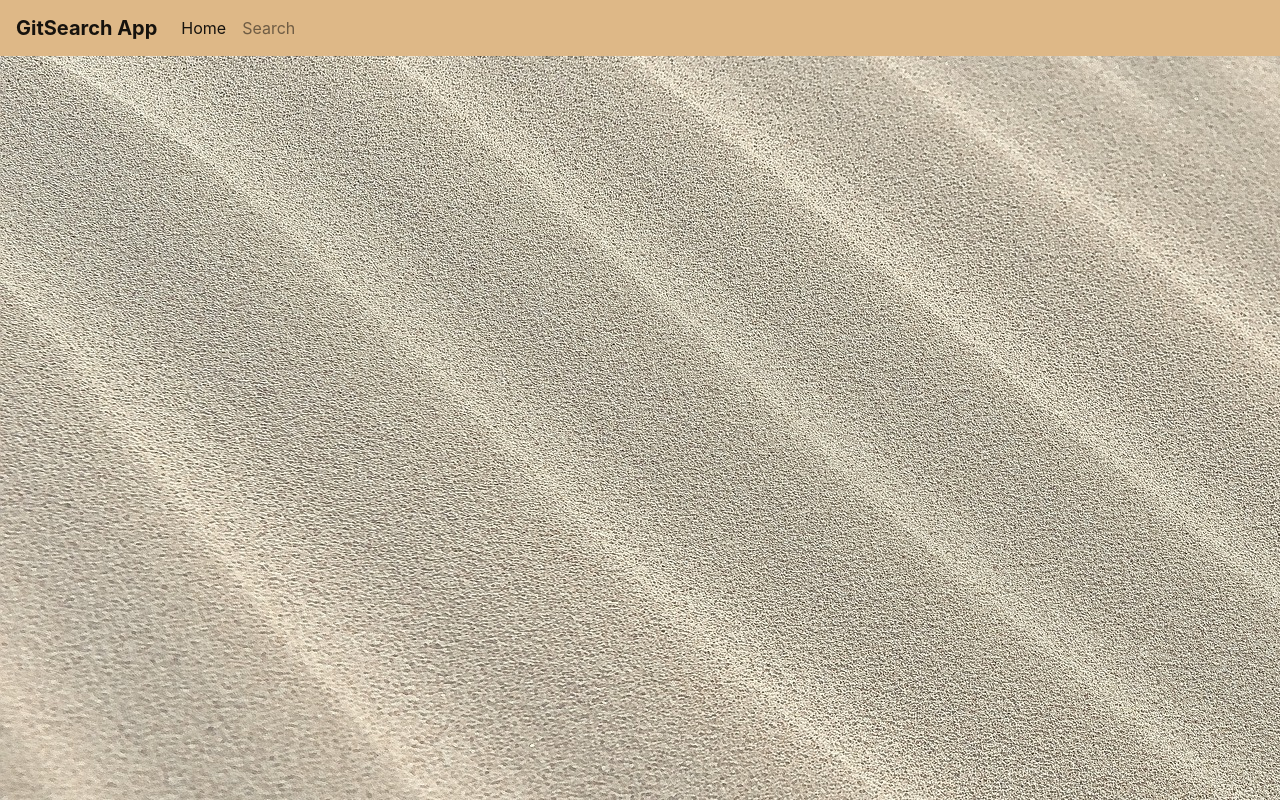
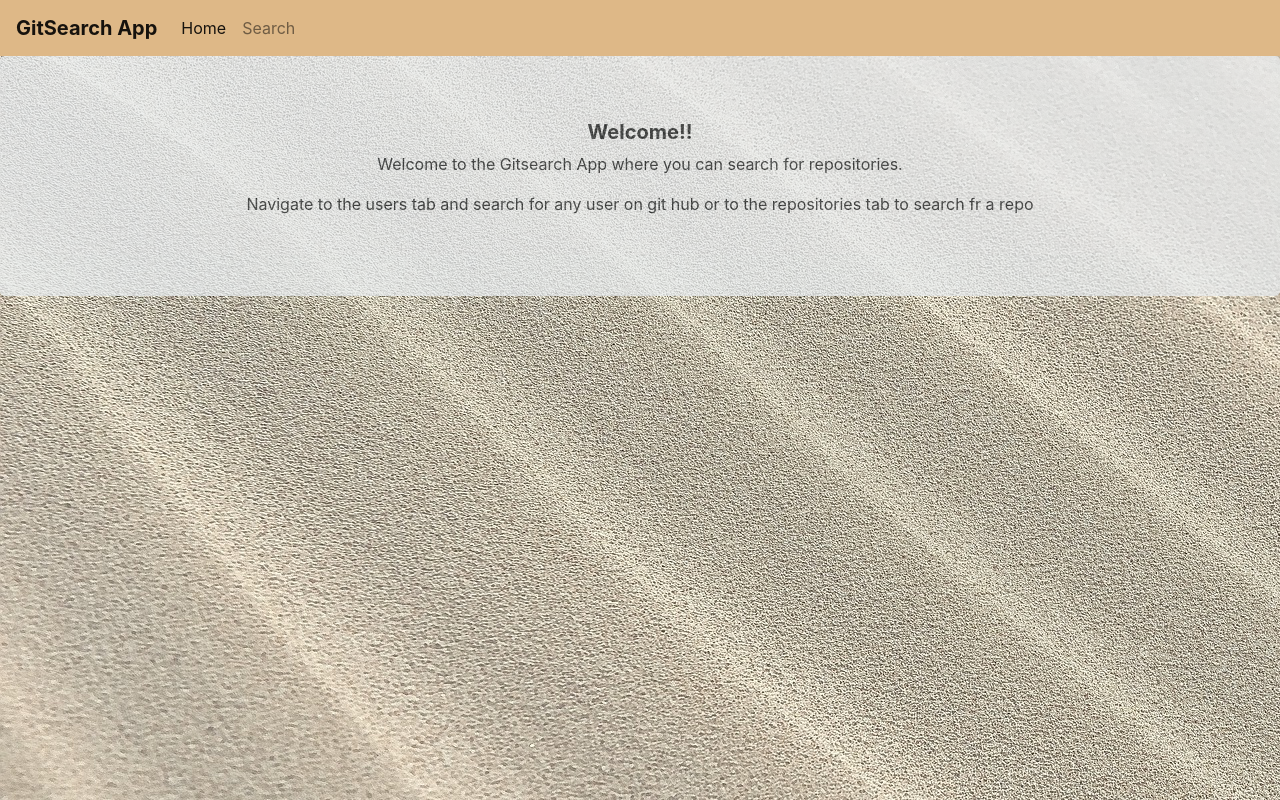
Before and after one commit to Ebay-droid/Gitssearch, an Angular app: page / in a window 1280 px wide. Built offline with nearby package versions, Linux system fonts and the light colour scheme.

Commit message:
app-home added after the navbar

```diff
--- a/src/app/app.component.html
+++ b/src/app/app.component.html
@@ -1,4 +1,5 @@
 <app-navbar></app-navbar>
+<app-home></app-home>
 <router-outlet></router-outlet>
-<!-- <app-home></app-home> -->
+
 <!-- <app-result></app-result> -->
--- a/src/app/navbar/navbar.component.html
+++ b/src/app/navbar/navbar.component.html
@@ -1,11 +1,11 @@
 <nav class="navbar navbar-expand-lg navbar-light ">
-  <a class="navbar-brand" routerLink= "home"><b>GitSearch App</b></a>
+  <a class="navbar-brand" routerLink= "home"routerLinkActive='active'><b>GitSearch App</b></a>
   <button class="navbar-toggler" type="button" data-toggle="collapse" data-target="#navbarNavAltMarkup" aria-controls="navbarNavAltMarkup" aria-expanded="false" aria-label="Toggle navigation">
     <span class="navbar-toggler-icon"></span>
   </button>
   <div class="collapse navbar-collapse" id="navbarNavAltMarkup">
     <div class="navbar-nav">
-      <a class="nav-item nav-link active" routerLink= "home">Home<span class="sr-only" routerLinkActive='active'>(current)</span></a>
+      <a class="nav-item nav-link active" routerLink= "home" routerLinkActive='active'>Home<span class="sr-only" >(current)</span></a>
       <a class="nav-item nav-link" routerLink= "/search" routerLinkActive='active'>Search</a>
     </div>
   </div>
```
